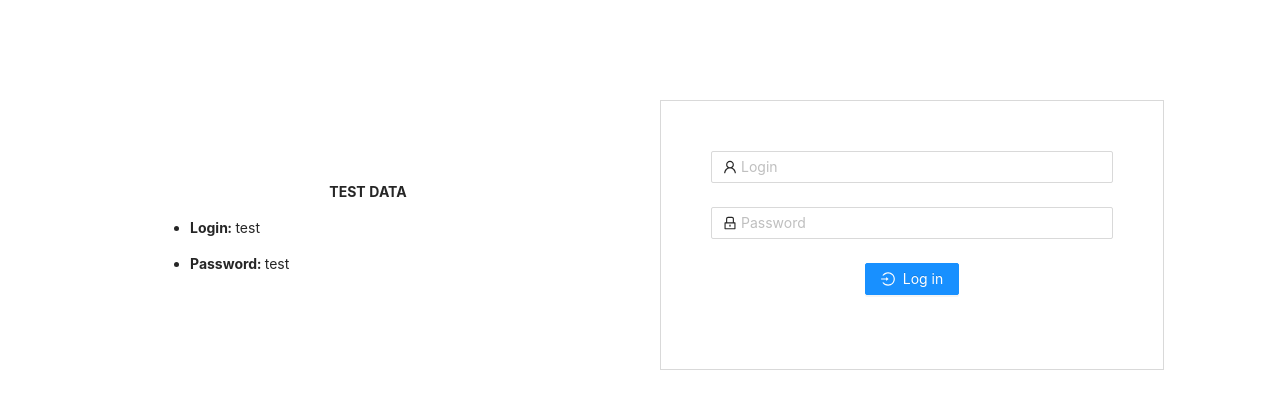
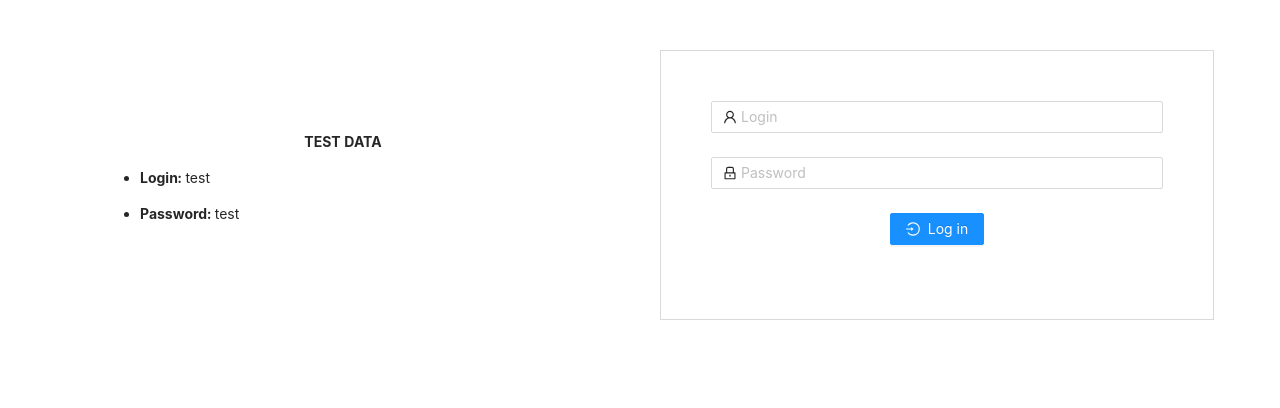
Before and after one commit to NinZZya/todo-react, a React (Create React App) app: page / in a window 1280 px wide. Shown: the top 408 px of the page. Built offline with nearby package versions, Linux system fonts and the light colour scheme.

Commit message:
Style fix

```diff
--- a/src/App/App.tsx
+++ b/src/App/App.tsx
@@ -15,7 +15,7 @@ const App = (props: TProps) => {
   const { userStatus } = props;
 
   return (
-    <Layout style={{ backgroundColor: '#fff', padding: '50px' }}>
+    <Layout style={{ backgroundColor: '#fff'}}>
      {
         userStatus === UserStatus.AUTH
           ? <Routes />
```
